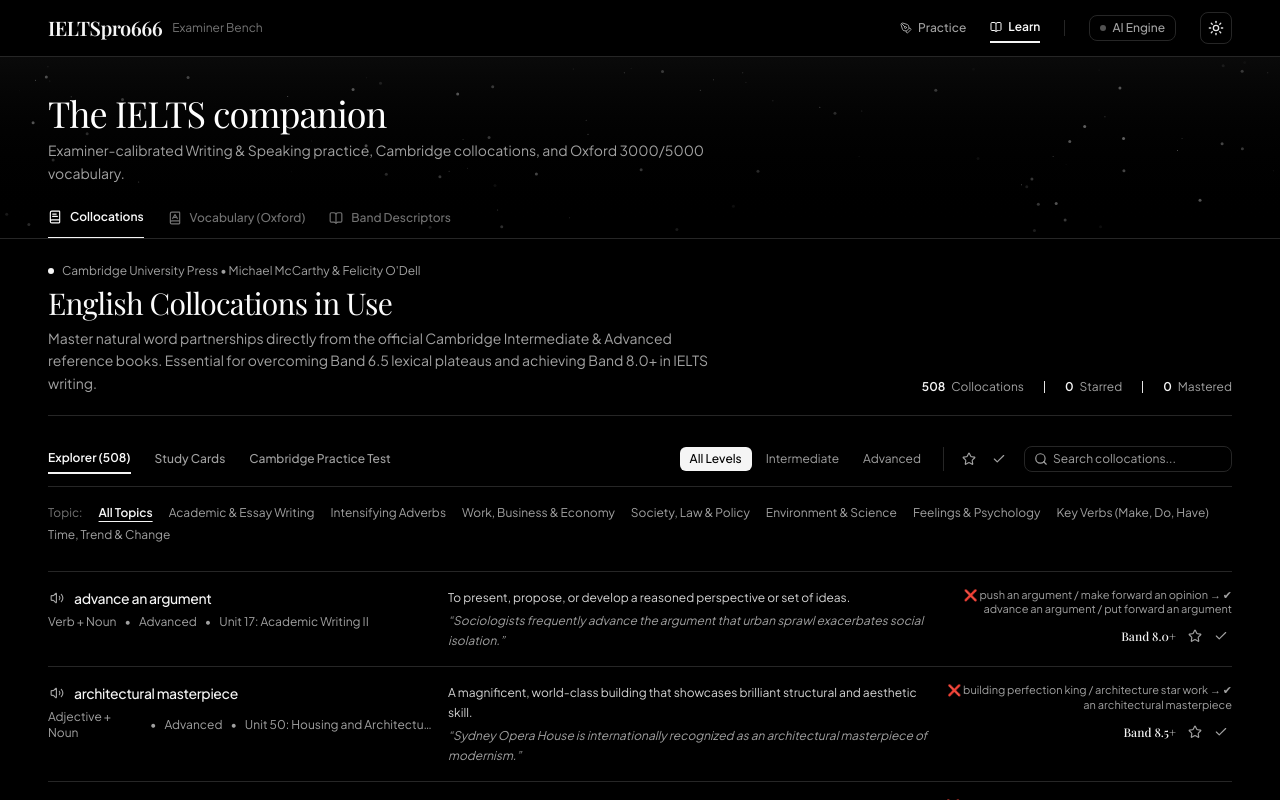
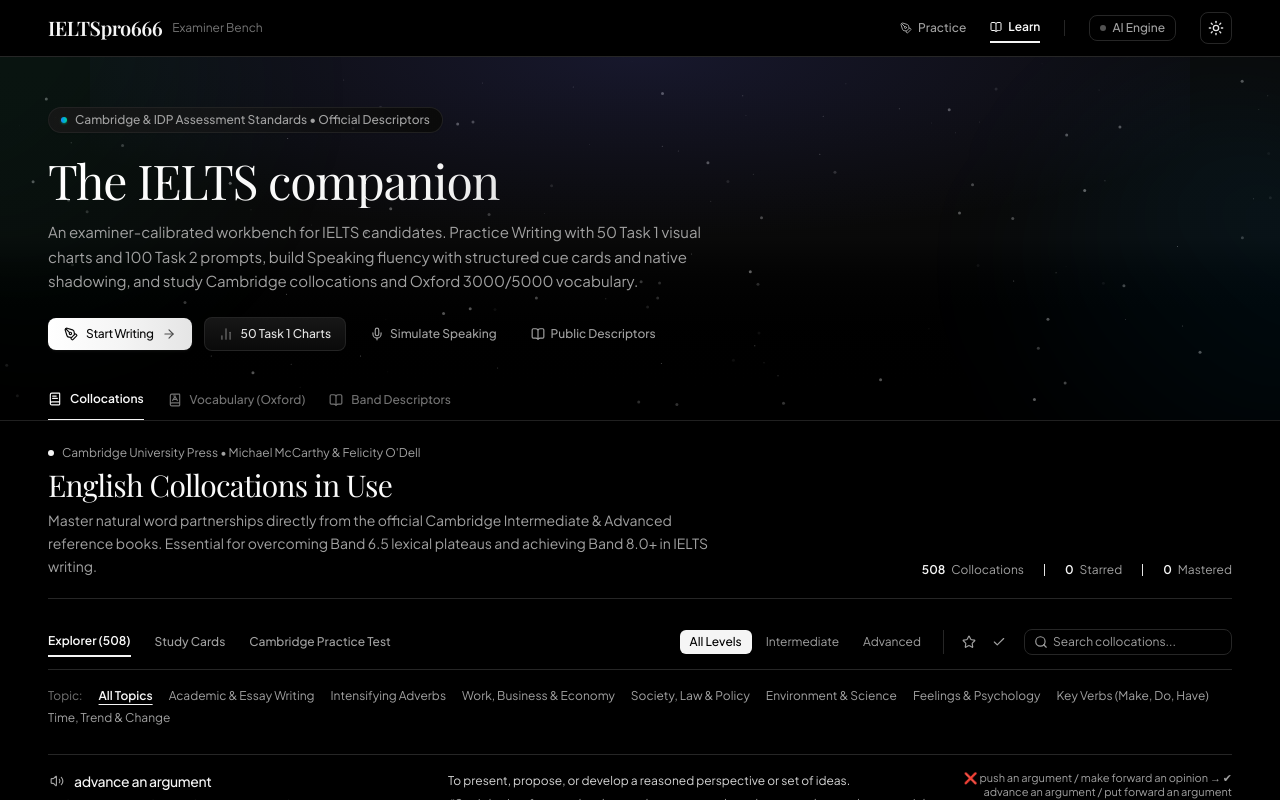
Before and after one commit to minh-0/ielts-wb, a Next.js app: page / in a window 1280 px wide. Both pictures are taken after a click on the element 336 px from the left and 583 px from the top of the page. Shown: the top 800 px of the page. Built offline with nearby package versions, Linux system fonts and the light colour scheme.

Commit message:
Restore hero proportions, colored atmospheric gradients, and minimalist action buttons

```diff
--- a/src/app/page.tsx
+++ b/src/app/page.tsx
@@ -156,26 +156,75 @@ export default function Home() {
         hasApiKey={Boolean(apiKey)}
       />
 
-      {/* Minimalist Hero Header with Integrated Studio Tabs */}
-      <section className="relative overflow-hidden border-b border-neutral-200 dark:border-neutral-800 bg-gradient-to-b from-neutral-50/50 to-white dark:from-neutral-950 dark:to-black">
+      {/* Minimalist Hero Header with Atmospheric Colored Gradients & Integrated Studio Tabs */}
+      <section className="relative overflow-hidden border-b border-neutral-200/80 dark:border-neutral-800/80 bg-gradient-to-b from-red-50/35 via-white to-neutral-50/60 dark:from-neutral-950 dark:via-neutral-900/40 dark:to-black transition-all duration-300">
         <Particles
           className="absolute inset-0 pointer-events-none z-0"
-          quantity={45}
+          quantity={65}
           ease={70}
           color="#888888"
           size={0.5}
-          staticity={40}
+          staticity={35}
         />
+        {/* Ambient Colored Radial Glow Backdrops */}
+        <div className="absolute top-0 left-1/2 -translate-x-1/2 w-[800px] sm:w-[1100px] h-[360px] bg-[radial-gradient(ellipse_60%_50%_at_50%_0%,rgba(239,68,68,0.09),rgba(244,63,94,0.04),rgba(255,255,255,0))] dark:bg-[radial-gradient(ellipse_60%_50%_at_50%_0%,rgba(99,102,241,0.15),rgba(0,0,0,0))] pointer-events-none -z-0" />
+        <div className="absolute -top-32 -left-32 w-96 h-96 bg-gradient-to-br from-red-500/10 to-transparent dark:from-emerald-500/10 dark:to-transparent rounded-full blur-3xl pointer-events-none -z-0" />
+        <div className="absolute top-10 -right-32 w-96 h-96 bg-gradient-to-bl from-rose-500/10 to-transparent dark:from-sky-500/10 dark:to-transparent rounded-full blur-3xl pointer-events-none -z-0" />
 
-        <div className="relative z-10 max-w-[1440px] mx-auto px-4 sm:px-8 xl:px-12 pt-7 sm:pt-9">
-          <div className="flex flex-col md:flex-row md:items-end justify-between gap-4 pb-6">
-            <div className="space-y-1.5 max-w-2xl">
-              <h1 className="text-2xl sm:text-3xl lg:text-4xl font-normal tracking-tight font-serif text-neutral-950 dark:text-white">
+        <div className="relative z-10 max-w-[1440px] mx-auto px-4 sm:px-8 xl:px-12 pt-9 sm:pt-12">
+          <div className="space-y-5 pb-8 sm:pb-10">
+            {/* Subtle Gradient Metadata Pill */}
+            <div className="inline-flex items-center gap-2 px-3 py-1 rounded-full border border-red-200/60 dark:border-neutral-800/80 bg-gradient-to-r from-red-50/80 via-white to-rose-50/40 dark:from-neutral-900/90 dark:via-neutral-900/60 dark:to-neutral-950 shadow-xs">
+              <span className="w-1.5 h-1.5 rounded-full bg-gradient-to-r from-red-500 to-rose-500 dark:from-blue-500 dark:to-emerald-400 shadow-xs shadow-red-500/40 dark:shadow-emerald-500/50" />
+              <span className="text-xs text-neutral-600 dark:text-neutral-400 font-medium">
+                Cambridge & IDP Assessment Standards • Official Descriptors
+              </span>
+            </div>
+
+            {/* Primary Headline & Description */}
+            <div className="max-w-3xl space-y-3">
+              <h1 className="text-3xl sm:text-4xl lg:text-5xl font-normal tracking-tight font-serif leading-[1.15] bg-gradient-to-r from-neutral-950 via-neutral-900 to-red-800 dark:from-white dark:via-neutral-100 dark:to-neutral-400 bg-clip-text text-transparent">
                 The IELTS companion
               </h1>
-              <p className="text-xs sm:text-sm text-neutral-500 dark:text-neutral-400 leading-relaxed">
-                Examiner-calibrated Writing & Speaking practice, Cambridge collocations, and Oxford 3000/5000 vocabulary.
+              <p className="text-sm sm:text-[15px] text-neutral-600 dark:text-neutral-400 leading-relaxed max-w-2xl">
+                An examiner-calibrated workbench for IELTS candidates. Practice Writing with 50 Task 1 visual charts and 100 Task 2 prompts, build Speaking fluency with structured cue cards and native shadowing, and study Cambridge collocations and Oxford 3000/5000 vocabulary.
               </p>
+            </div>
+
+            {/* Minimalist Action Buttons */}
+            <div className="flex flex-wrap items-center gap-3 pt-1">
+              <button
+                onClick={() => handleStartWriting("task2")}
+                className="inline-flex items-center gap-2 px-4 py-2 rounded-lg bg-gradient-to-r from-neutral-950 via-neutral-900 to-neutral-800 hover:from-neutral-800 hover:to-neutral-700 text-white dark:from-white dark:via-neutral-100 dark:to-neutral-200 dark:hover:from-neutral-100 dark:hover:to-white dark:text-neutral-950 text-xs font-medium tracking-tight transition-all duration-200 shadow-sm shadow-black/10 dark:shadow-white/5 cursor-pointer"
+              >
+                <PenTool className="w-3.5 h-3.5" />
+                <span>Start Writing</span>
+                <ArrowRight className="w-3.5 h-3.5 opacity-70" />
+              </button>
+
+              <button
+                onClick={() => handleStartWriting("task1_academic")}
+                className="inline-flex items-center gap-2 px-3.5 py-2 rounded-lg border border-neutral-200/90 dark:border-neutral-800/90 bg-gradient-to-b from-white to-neutral-50/80 hover:to-neutral-100 dark:from-neutral-900 dark:to-neutral-950 hover:dark:from-neutral-800 hover:dark:to-neutral-900 text-neutral-800 dark:text-neutral-200 text-xs font-medium transition-all shadow-xs cursor-pointer"
+              >
+                <BarChart2 className="w-3.5 h-3.5 text-neutral-500" />
+                <span>50 Task 1 Charts</span>
+              </button>
+
+              <button
+                onClick={handleStartSpeaking}
+                className="inline-flex items-center gap-1.5 px-3 py-2 text-xs text-neutral-600 dark:text-neutral-400 hover:text-neutral-900 dark:hover:text-neutral-100 font-medium transition-colors cursor-pointer"
+              >
+                <Mic className="w-3.5 h-3.5 text-neutral-400" />
+                <span>Simulate Speaking</span>
+              </button>
+
+              <button
+                onClick={() => handleOpenLearn("rubric")}
+                className="inline-flex items-center gap-1.5 px-2.5 py-2 text-xs text-neutral-600 dark:text-neutral-400 hover:text-neutral-900 dark:hover:text-neutral-100 font-medium transition-colors cursor-pointer"
+              >
+                <BookOpen className="w-3.5 h-3.5 text-neutral-400" />
+                <span>Public Descriptors</span>
+              </button>
             </div>
           </div>
 
```
